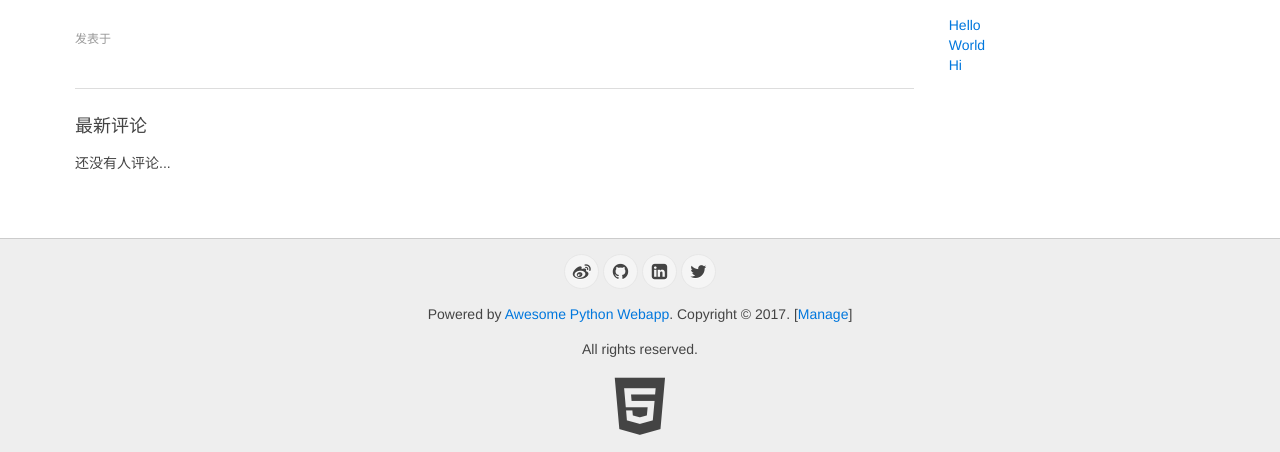
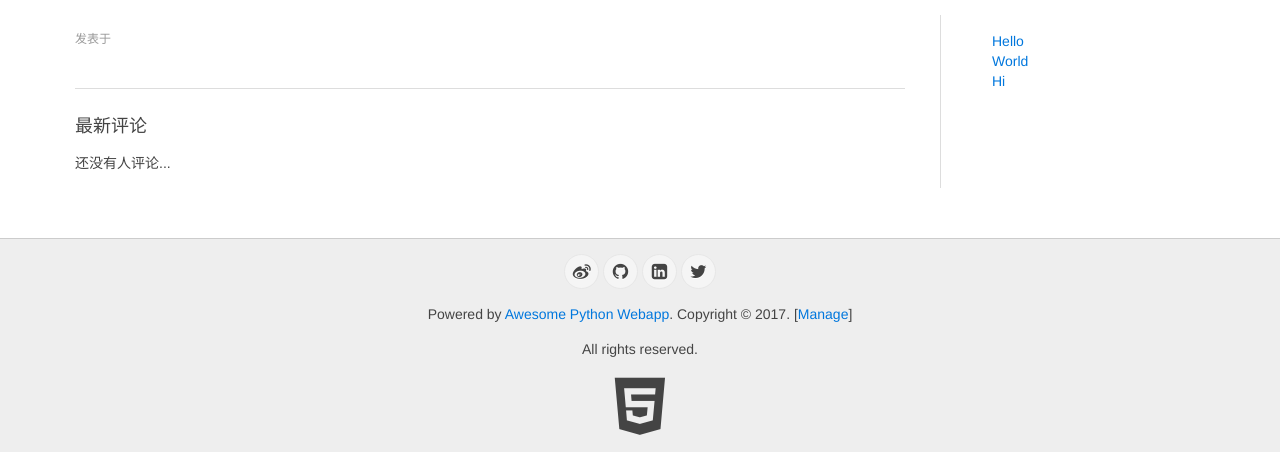
Before and after one commit to lincocc/django_blog, a Django app: template blog/templates/blog/detail.html in a window 1280 px wide. Shown: the part 42-494 px from the top of the page. Run offline with Django 3.2, Linux system fonts and the light colour scheme; the template is opened without the code that fills it, so the values that code supplies are empty.

Commit message:
modify detail page

```diff
--- a/blog/templates/blog/detail.html
+++ b/blog/templates/blog/detail.html
@@ -5,8 +5,8 @@
 {% block content %}
     {% load static %}
     {% static 'blog/image/user.png' as user_pic %}
-    <div class="uk-grid">
-        <div class="uk-width-3-4">
+    <div class="uk-grid uk-grid-divider">
+        <div class="uk-width-medium-3-4">
             <article class="uk-article">
                 <h2 class="uk-article-title">{{ post.title }}</h2>
 
@@ -76,19 +76,22 @@
                 {% endif %}
             </ul>
         </div>
-        <div class="uk-width-1-4">
-            <div class="uk-panel">
+
+        <div class="uk-width-medium-1-4">
+            <hr class="uk-grid-divider uk-hidden-medium uk-hidden-large"/>
+            <div class="uk-panel uk-panel-hover">
                 <ul class="uk-list">
                     <li><a href="#">Hello</a></li>
                     <li><a href="#">World</a></li>
                     <li><a href="#">Hi</a></li>
                 </ul>
-            </div>
+
             <p>
                 {% for tag in tags %}
                     <a href="#"><span class="uk-badge uk-badge-notification">{{ tag.name }}</span></a>
                 {% endfor %}
             </p>
+            </div>
         </div>
     </div>
 
```
